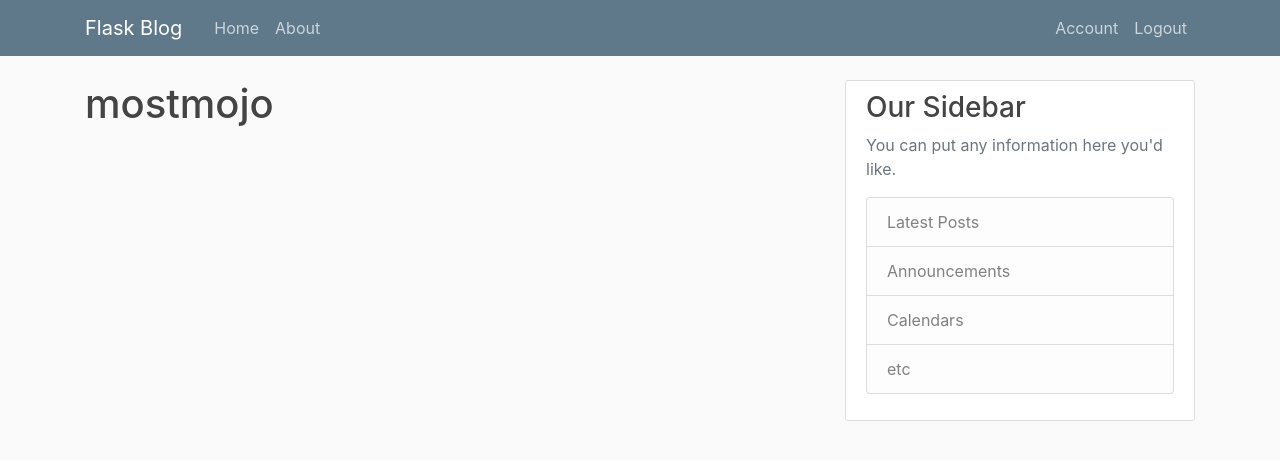
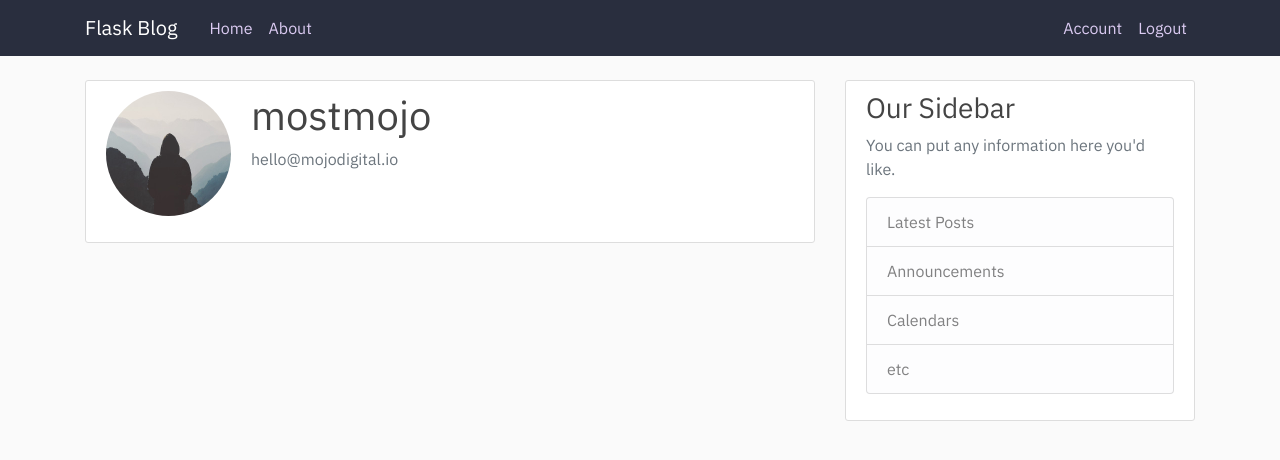
Before and after one commit to mostmojo/flask-blog, a Flask app: page /account in a window 1280 px wide. Shown: the top 460 px of the page. Run offline with Flask 2, Linux system fonts and the light colour scheme; a user stored in the database is signed in; some libraries are stand-ins or nearby versions.

Commit message:
Change UI colors

```diff
--- a/flaskblog/routes.py
+++ b/flaskblog/routes.py
@@ -71,4 +71,5 @@ def logout():
 @app.route('/account')
 @login_required
 def account():
-    return render_template('account.html', title='Account')
+    image_file = url_for('static', filename='profile_pics/' + current_user.image_file)
+    return render_template('account.html', title='Account', image_file=image_file)
--- a/flaskblog/static/main.css
+++ b/flaskblog/static/main.css
@@ -2,6 +2,11 @@ body {
 	background: #fafafa;
 	color: #333333;
 	margin-top: 5rem;
+	font-family: 'IBM Plex Sans', sans-serif;
+}
+
+a {
+    color: #8763B8;
 }
 
 h1,
@@ -14,11 +19,11 @@ h6 {
 }
 
 .bg-steel {
-	background-color: #5f788a;
+	background: #292E3E;
 }
 
 .site-header .navbar-nav .nav-link {
-	color: #cbd5db;
+	color: #dbcbf2;
 }
 
 .site-header .navbar-nav .nav-link:hover {
@@ -83,3 +88,13 @@ a.article-title:hover {
 .account-heading {
 	font-size: 2.5rem;
 }
+
+.btn-outline-info {
+    color: #7E57C2;
+    border-color: #7E57C2;
+}
+
+.btn-outline-info:hover {
+    background: #7E57C2;
+    border-color: #7E57C2;
+}
--- a/flaskblog/templates/account.html
+++ b/flaskblog/templates/account.html
@@ -1,4 +1,12 @@
 {% extends "layout.html" %}
 {% block content%}
-	<h1>{{ current_user.username }}</h1>
+<div class="content-section">
+    <div class="media">
+        <img src="{{ image_file }}" alt="" class="rounded-circle account-img">
+        <div class="media-body">
+            <h2 class="account-heading">{{ current_user.username}}</h2>
+            <p class="text-secondary">{{ current_user.email }}</p>
+        </div>
+    </div>
+</div>
 {% endblock content %}
--- a/flaskblog/templates/layout.html
+++ b/flaskblog/templates/layout.html
@@ -4,7 +4,7 @@
     <!-- Required meta tags -->
     <meta charset="utf-8">
     <meta name="viewport" content="width=device-width, initial-scale=1, shrink-to-fit=no">
-
+    <link href="https://fonts.googleapis.com/css2?family=IBM+Plex+Sans:wght@400;700&display=swap" rel="stylesheet">
     <!-- Bootstrap CSS -->
     <link rel="stylesheet" href="https://stackpath.bootstrapcdn.com/bootstrap/4.5.2/css/bootstrap.min.css"
           integrity="sha384-JcKb8q3iqJ61gNV9KGb8thSsNjpSL0n8PARn9HuZOnIxN0hoP+VmmDGMN5t9UJ0Z" crossorigin="anonymous">
@@ -33,11 +33,11 @@
                 <!-- Navbar Right Side -->
                 <div class="navbar-nav">
                     {% if current_user.is_authenticated %}
-                        <a class="nav-item nav-link" href="{{ url_for('account')}}">Account</a>
-                        <a class="nav-item nav-link" href="{{ url_for('logout')}}">Logout</a>
+                    <a class="nav-item nav-link" href="{{ url_for('account')}}">Account</a>
+                    <a class="nav-item nav-link" href="{{ url_for('logout')}}">Logout</a>
                     {% else %}
-                        <a class="nav-item nav-link" href="{{ url_for('login')}}">Login</a>
-                        <a class="nav-item nav-link" href="{{ url_for('register')}}">Register</a>
+                    <a class="nav-item nav-link" href="{{ url_for('login')}}">Login</a>
+                    <a class="nav-item nav-link" href="{{ url_for('register')}}">Register</a>
                     {% endif %}
                 </div>
             </div>
```
Also changed, not shown: flaskblog/static/profile_pics/default.jpg (added).
